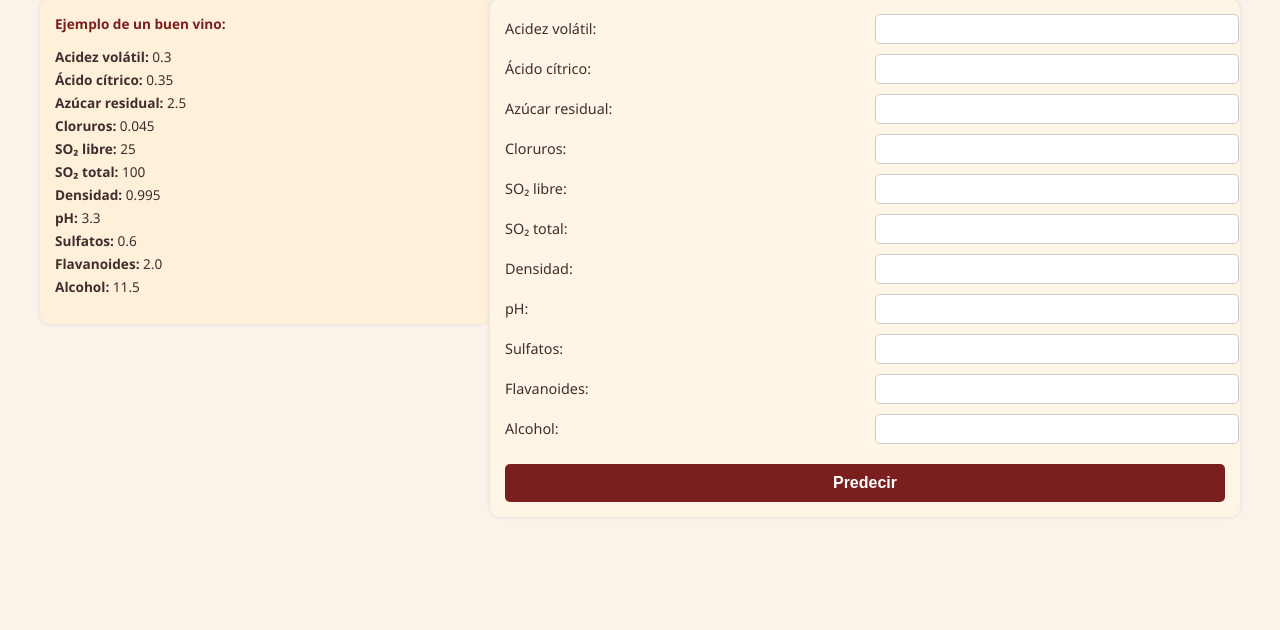
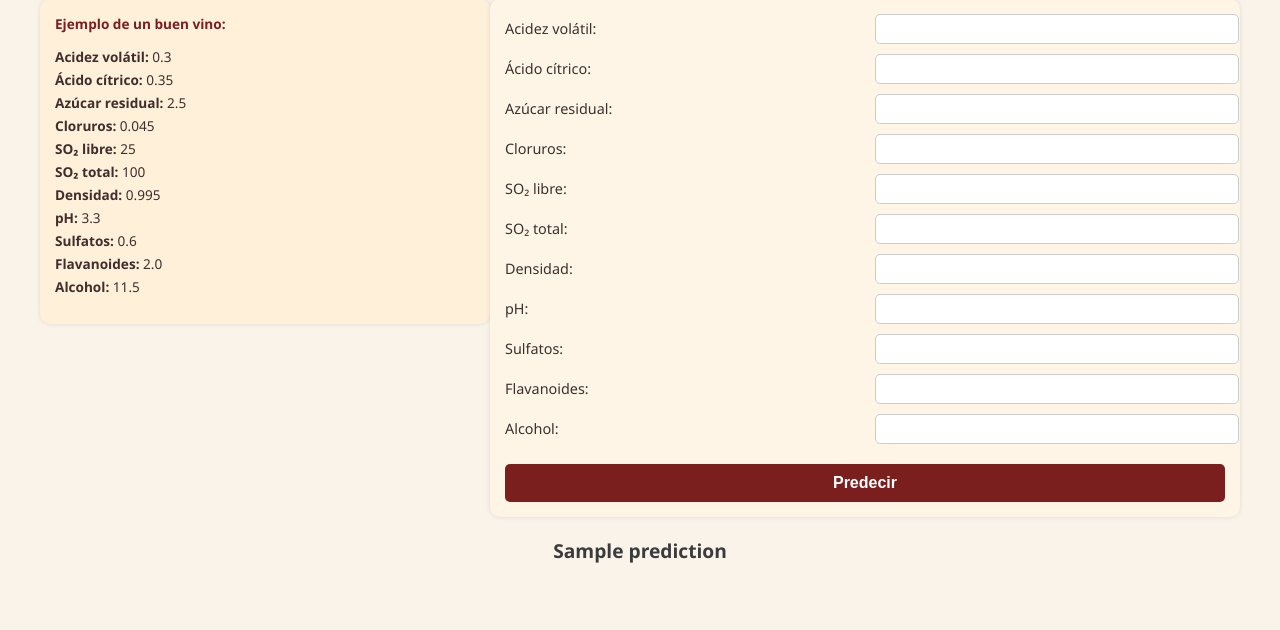
Before and after one commit to Finarosalina/Finarosalina_app_ml_flask, a Flask app: template src/templates/index.html in a window 1280 px wide. Shown: the part 64-694 px from the top of the page. Run offline with Flask 3, Linux system fonts and the light colour scheme; the template is opened without the code that fills it: most values are stand-ins (such as "Sample title", 1, 10 or a date in 2020); parts of the project's set-up code (start-up, migrations or seed data) failed here and were passed over.

Commit message:
prediccion añadida

```diff
--- a/src/templates/index.html
+++ b/src/templates/index.html
@@ -102,15 +102,26 @@
             margin: 4px 0;
         }
 
+        .result {
+            margin-top: 20px;
+            font-size: 1.2em;
+            font-weight: bold;
+            color: #3b3b3b;
+            text-align: center;
+        }
+
         @media (max-width: 768px) {
             .container {
                 flex-direction: column;
                 align-items: center;
             }
-            .form-container, .example-container {
+
+            .form-container,
+            .example-container {
                 width: 90%;
                 margin-bottom: 10px;
             }
+
             .form-container form {
                 grid-template-columns: 1fr;
             }
@@ -181,5 +192,12 @@
         </div>
     </div>
 
+    <!-- Mostrar resultado si hay predicción -->
+    {% if prediction %}
+        <div class="result">
+            {{ prediction }}
+        </div>
+    {% endif %}
+
 </body>
 </html>
```
